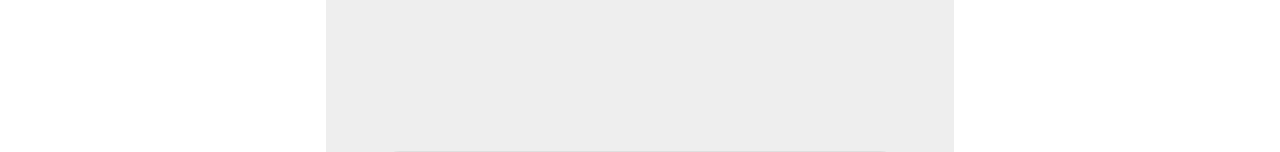
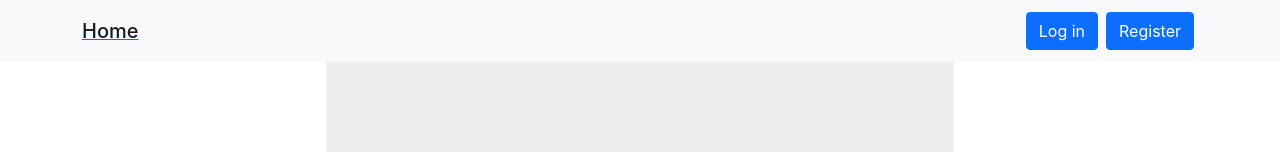
Before and after one commit to joaquindiazalvarez/auth-project-frontend, a React (Create React App) app: page /login in a window 1280 px wide. Shown: the top 152 px of the page. Built offline with nearby package versions, Linux system fonts and the light colour scheme.

Commit message:
added navbar

```diff
--- a/src/App.js
+++ b/src/App.js
@@ -1,14 +1,21 @@
 import { BrowserRouter as Router, Routes, Route } from 'react-router-dom';
+import React, { createContext, useState } from 'react';
 import './App.css';
 import { Home } from './pages/home.js'
 import { Login } from './pages/login.js'
 import { Register } from './pages/register.js'
 import { PrivateRoute } from "./pages/private_route.js";
 import { Birthday } from './pages/birthday';
+import { Navbar } from './components/navbar';
+
+export const tokenContext = createContext();
 
 const App = ()=>{
+  const [token, setToken] = useState("");
   return(
+    <tokenContext.Provider value={{ token, setToken }}>
       <Router>
+        <Navbar/>
         <Routes>
           <Route path="/" element={<Home />} />
           <Route path="/login" element={<Login/>}/>
@@ -18,6 +25,7 @@ const App = ()=>{
           </Route>
         </Routes>
       </Router>
+    </tokenContext.Provider>
   )
 }
 
--- /dev/null
+++ b/src/components/navbar.js
@@ -0,0 +1,59 @@
+import React, { useEffect, useState, useContext } from "react";
+import { Link, useNavigate } from "react-router-dom";
+import { tokenContext } from "../App";
+
+export const Navbar = () => {
+    const { token, setToken } = useContext(tokenContext);
+  const navigation = useNavigate();
+  useEffect(() => {
+    setToken(sessionStorage.getItem("token"));
+  }, [token]);
+  return (
+    <nav className="navbar navbar-light bg-light">
+      <div className="container">
+        <Link to="/">
+          <span className="navbar-brand mb-0 h1">Home</span>
+        </Link>
+        <div className="ml-auto">
+          {token && (
+            <button
+              className="btn btn-primary m-1"
+              onClick={() => {
+                sessionStorage.removeItem("token");
+                setToken(sessionStorage.getItem("token"))
+                navigation("/");
+              }}
+            >
+              Logout
+            </button>
+          )}
+          {!token && (
+            <button
+              className="btn btn-primary m-1"
+              onClick={() => navigation("/login")}
+            >
+              Log in
+            </button>
+          )}
+            {!token && (
+            <button
+              className="btn btn-primary m-1"
+              onClick={() => navigation("/register")}
+            >
+              Register
+            </button>
+          )}
+
+          {token && (
+            <button
+              className="btn btn-primary m-1"
+              onClick={() => navigation("/birthday")}
+            >
+              Birthday
+            </button>
+          )}
+        </div>
+      </div>
+    </nav>
+  );
+};
--- a/src/pages/birthday.js
+++ b/src/pages/birthday.js
@@ -1,6 +1,7 @@
 import React, { useState, useEffect } from "react";
 import getNextBirthdayTime from "../utils/timeleft";
 import { Timer } from "../components/timer.js";
+import cake from "../assets/cake.png"
 
 export const Birthday = () => {
     const [info, setInfo] = useState({});
@@ -32,5 +33,6 @@ export const Birthday = () => {
     return (<div>
         {info && <h1>Hello {info.name}, your birthdate is {info.birthdate}, your nex birthday is {nextBirthday}</h1>}
         {info && <Timer birthday={info.birthdate}/>}
+        <img src={cake}></img>
     </div>);
 }
--- a/src/pages/login.js
+++ b/src/pages/login.js
@@ -1,7 +1,9 @@
-import { useState } from "react";
+import { useState, useContext } from "react";
 import { useNavigate } from "react-router-dom";
+import { tokenContext } from "../App";
 
 export const Login = () =>{
+    const { token, setToken } = useContext(tokenContext);
     const navigate = useNavigate();
     const [form, setForm] = useState({email:"", password:""})
     const [problem, setProblem] = useState(false)
@@ -23,6 +25,7 @@ export const Login = () =>{
           .then(result => {
             if(result.token){
                 sessionStorage.setItem("token", result.token)
+                setToken(result.token)
                 navigate('/birthday')}
             else{
                 if (result.error === "email") setProblem("email");
```
Also changed, not shown: src/assets/cake.png (added). Lines whose indentation alone changed are shown as unchanged.
